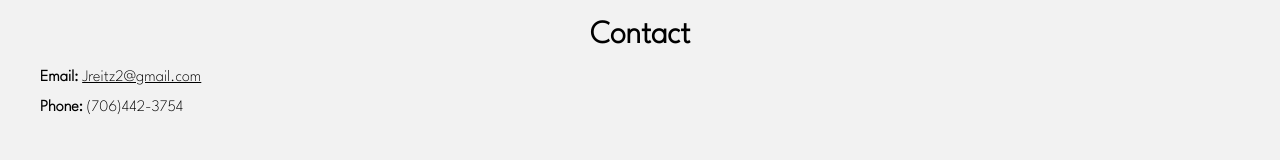
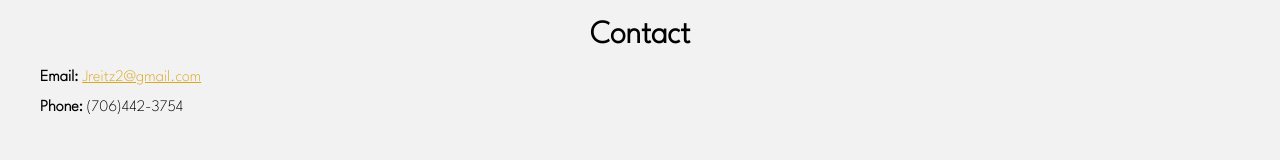
Before and after one commit to jreitz2/portfolio, a React (Create React App) app: page / in a window 1280 px wide. In both pictures the pointer is over the link "Jreitz2@gmail.com". Shown: the part 2210-2370 px from the top of the page. Built offline with nearby package versions, Linux system fonts and the light colour scheme.

Commit message:
added hover effect to email link

```diff
--- a/src/App.css
+++ b/src/App.css
@@ -144,6 +144,10 @@ ul {
     text-align: left;
 }
 
+#contact a:hover {
+    color: goldenrod;
+}
+
 footer {
     background-color: #cecece;;
     padding: 20px;
```
